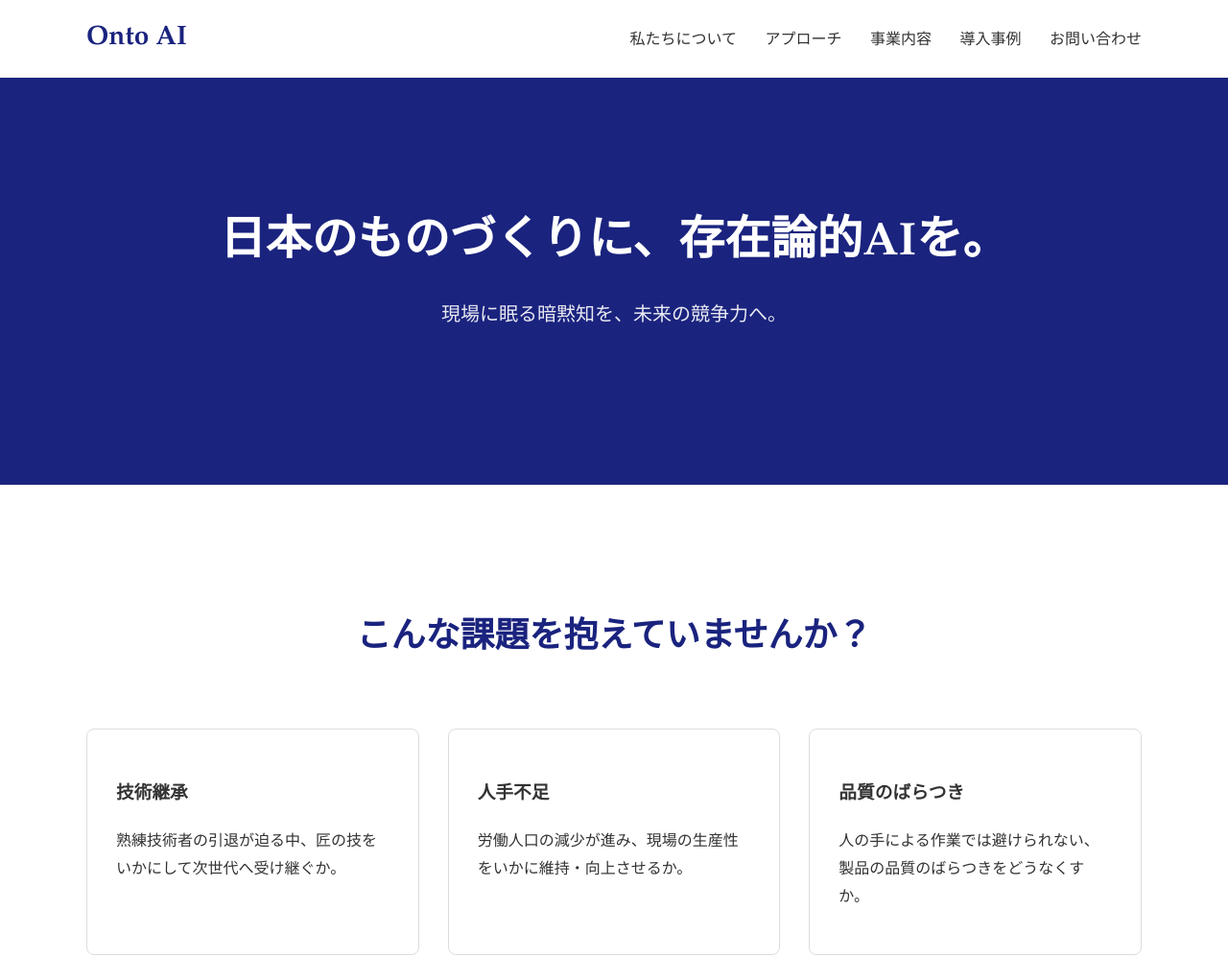
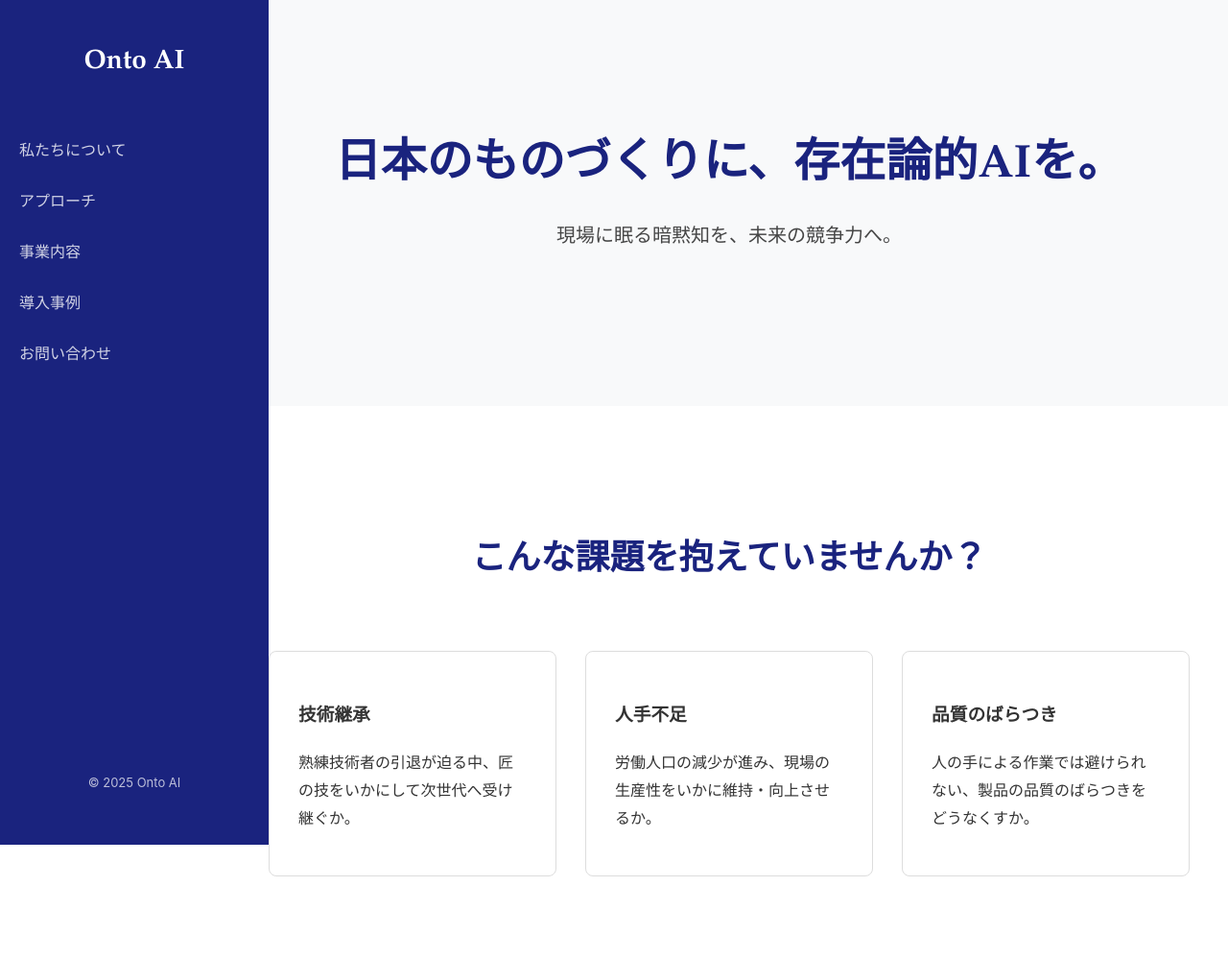
Before and after one commit to NICHIKA-K/onto-site, a plain HTML site: page index.html in a window 1280 px wide. Shown: the top 998 px of the page at 96% size. Drawn offline with Linux system fonts and the light colour scheme.

Commit message:
feat: Add sidebar navigation
- Implement a fixed sidebar for easier navigation on larger screens.
- Adjust the main content layout to accommodate the sidebar.
- The sidebar is hidden on screens smaller than 1024px to maintain a responsive design.

```diff
--- a/css/style.css
+++ b/css/style.css
@@ -5,6 +5,7 @@
             --accent-color: #C09F80; /* ブロンズ */
             --text-color: #333333;
             --light-gray-bg: #f8f9fa;
+            --sidebar-width: 240px;
         }
 
         body {
@@ -18,55 +19,69 @@
             -moz-osx-font-smoothing: grayscale;
         }
 
+        .sidebar {
+            width: var(--sidebar-width);
+            position: fixed;
+            top: 0;
+            left: 0;
+            height: 100%;
+            background-color: var(--primary-color);
+            color: white;
+            padding: 40px 20px;
+            display: flex;
+            flex-direction: column;
+        }
+
+        .sidebar-logo {
+            font-size: 28px;
+            font-weight: bold;
+            color: white;
+            text-decoration: none;
+            text-align: center;
+            margin-bottom: 40px;
+            font-family: 'Garamond', 'serif';
+        }
+
+        .sidebar-nav a {
+            display: block;
+            color: rgba(255, 255, 255, 0.8);
+            text-decoration: none;
+            padding: 12px 0;
+            transition: background-color 0.3s, color 0.3s;
+        }
+
+        .sidebar-nav a:hover, .sidebar-nav a.active {
+            color: white;
+            background-color: var(--secondary-color);
+        }
+
+        .sidebar-footer {
+            margin-top: auto;
+            font-size: 13px;
+            text-align: center;
+            opacity: 0.7;
+        }
+
+        .main-content {
+            margin-left: var(--sidebar-width);
+        }
+
         .container {
-            max-width: 1100px;
+            max-width: 960px;
             margin: 0 auto;
             padding: 0 20px;
         }
 
         /* Header */
         .sticky-header {
-            position: sticky;
-            top: 0;
-            background-color: rgba(255, 255, 255, 0.95);
-            backdrop-filter: blur(10px);
-            padding: 15px 0;
-            border-bottom: 1px solid #eee;
-            z-index: 1000;
-        }
-
-        .header-content {
-            display: flex;
-            justify-content: space-between;
-            align-items: center;
-        }
-
-        .brand-logo {
-            font-size: 28px;
-            font-weight: bold;
-            color: var(--primary-color);
-            text-decoration: none;
-            font-family: 'Garamond', 'serif';
-        }
-
-        .main-nav a {
-            margin-left: 25px;
-            text-decoration: none;
-            color: var(--text-color);
-            font-weight: 500;
-            transition: color 0.3s ease;
-        }
-
-        .main-nav a:hover {
-            color: var(--accent-color);
+            display: none; /* Hide top header on large screens */
         }
 
         /* Hero Section */
         .hero {
             text-align: center;
             padding: 140px 0;
-            background-color: var(--primary-color);
-            color: white;
+            background-color: var(--light-gray-bg);
         }
 
         .hero-title {
@@ -75,11 +90,13 @@
             margin: 0 0 20px;
             line-height: 1.4;
             font-family: 'Garamond', 'serif';
+            color: var(--primary-color);
         }
 
         .hero-subtitle {
             font-size: 20px;
             opacity: 0.9;
+            color: var(--text-color);
         }
 
         /* Section Base */
@@ -89,7 +106,7 @@
         }
 
         .section-light {
-            background-color: var(--light-gray-bg);
+            background-color: #fff;
         }
 
         .section-title {
@@ -118,6 +135,7 @@
             padding: 30px;
             border: 1px solid #ddd;
             border-radius: 8px;
+            background-color: white;
         }
 
         /* Approach Section */
@@ -207,6 +225,18 @@
         }
 
         /* Responsive */
+        @media (max-width: 1024px) {
+            .sidebar {
+                display: none;
+            }
+            .main-content {
+                margin-left: 0;
+            }
+            .sticky-header {
+                display: block;
+            }
+        }
+
         @media (max-width: 768px) {
             .main-nav { display: none; } /* Simple responsive for now */
             .hero-title { font-size: 36px; }
--- a/index.html
+++ b/index.html
@@ -7,6 +7,21 @@
     <link rel="stylesheet" href="css/style.css">
 </head>
 <body>
+    <aside class="sidebar">
+        <a href="#" class="sidebar-logo">Onto AI</a>
+        <nav class="sidebar-nav">
+            <a href="#about">私たちについて</a>
+            <a href="#approach">アプローチ</a>
+            <a href="#services">事業内容</a>
+            <a href="#use-case">導入事例</a>
+            <a href="#contact">お問い合わせ</a>
+        </nav>
+        <div class="sidebar-footer">
+            <p>&copy; 2025 Onto AI</p>
+        </div>
+    </aside>
+
+    <div class="main-content">
         <header class="sticky-header">
             <div class="container header-content">
                 <a href="#" class="brand-logo">Onto AI</a>
@@ -124,5 +139,6 @@
                 <p>&copy; 2025 Onto AI. All Rights Reserved.</p>
             </div>
         </footer>
+    </div>
 </body>
 </html>
```
Lines whose indentation alone changed are shown as unchanged.
